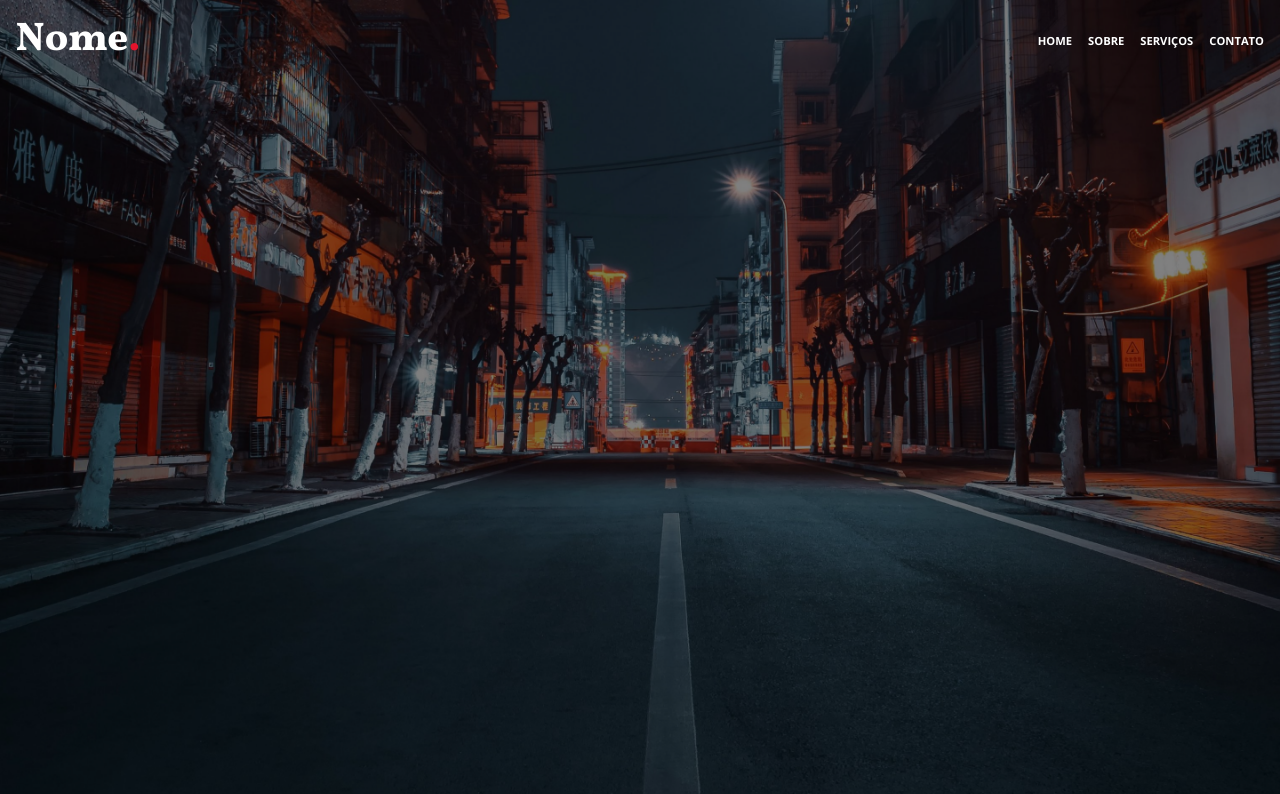
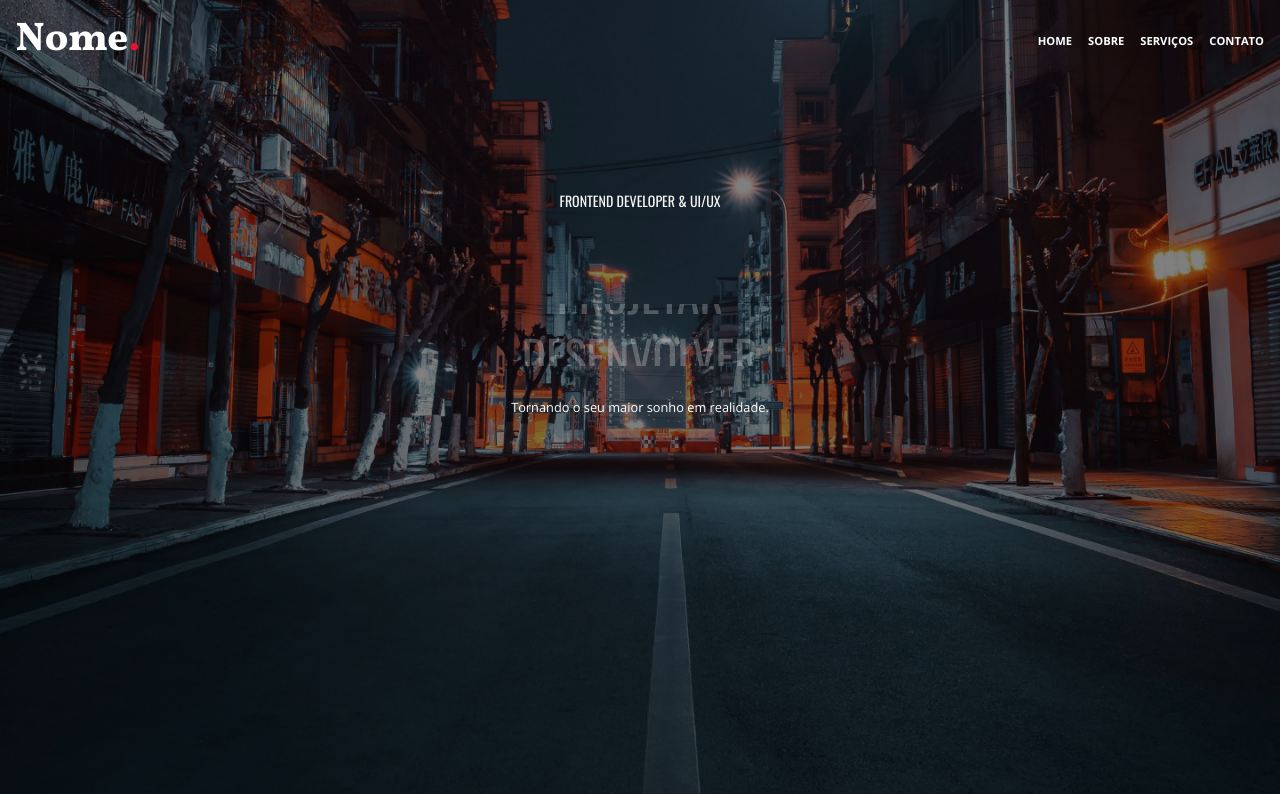
Before and after one commit to Kellbber/landing-one, a React (Vite) app: page / in a window 1280 px wide. Shown: the top 794 px of the page. Built offline with nearby package versions, Linux system fonts and the light colour scheme.

Commit message:
feat(dashboard): implemented first step style

```diff
--- a/src/assets/styles/constants.tsx
+++ b/src/assets/styles/constants.tsx
@@ -2,5 +2,7 @@ export const constants = {
 
     logoFontFamily: "Vollkorn",
 
-    menuFontFamily: "Open Sans"
+    menuFontFamily: "Open Sans",
+
+    textTopFontFamily:"Oswald"
 }
--- a/src/pages/Dashboard/index.tsx
+++ b/src/pages/Dashboard/index.tsx
@@ -1,31 +1,47 @@
-import React from 'react'
-import Header from '../../components/Header';
-import * as S from './style'
-import {useState, useEffect} from 'react'
+import React from "react";
+import Header from "../../components/Header";
+import * as S from "./style";
+import { useState, useEffect } from "react";
 
 const Dashboard = () => {
-
   const [color, setColor] = useState<boolean>(false);
-  const changeBackground = ()=>{
-    if(window.scrollY>10){
-      setColor(true)
-    }else{
-      setColor(false)
+  const changeBackground = () => {
+    if (window.scrollY > 10) {
+      setColor(true);
+    } else {
+      setColor(false);
     }
-  }
-  window.addEventListener('scroll', changeBackground);
+  };
+  window.addEventListener("scroll", changeBackground);
 
   return (
-
     <S.background>
       <S.imgTop>
-      <Header action={color}/>
+        <Header action={color} />
+        <S.topText>
+          <p>FRONTEND DEVELOPER & UI/UX</p>
+        </S.topText>
+        <S.textRotate>
+          <S.textContainer>
+            <S.textline>
+              <S.textFirst>CRIAR</S.textFirst>
+              <S.textFirst>INOVAR</S.textFirst>
+              <S.textFirst>ORGANIZAR</S.textFirst>
+            <S.textFirst>PROJETAR</S.textFirst>
+              <S.textFirst>DESENVOLVER</S.textFirst>
+              <S.textFirst>REALIZAR</S.textFirst>
+              <S.textFirst>ENCANTAR</S.textFirst>
+            </S.textline>
+          </S.textContainer>
+        </S.textRotate>
+       <S.textFinal>
+       Tornando o seu maior sonho em realidade.
+       </S.textFinal>
       </S.imgTop>
-    <S.imgTop>
 
-    </S.imgTop>
+      <S.imgTop></S.imgTop>
     </S.background>
-  )
-}
+  );
+};
 
 export default Dashboard;
--- a/src/pages/Dashboard/style.ts
+++ b/src/pages/Dashboard/style.ts
@@ -14,13 +14,118 @@ ${({theme})=>css`
 export const imgTop = styled.div`
 display: flex;
 width: 100%;
+flex-direction: column;
 background: url(${backgroundImage});
 background-size: cover;
 background-position: center;
 background-repeat: no-repeat;
 height: 100vh;
-
-
-
+align-items: center;
 
 `
+export const topText = styled.div`
+${({theme})=>css`
+display: flex;
+width: 100%;
+align-items: center;
+justify-content: space-around;
+flex-direction: column;
+
+height: 50vh;
+p{
+    font-family: ${theme.constants.textTopFontFamily};
+    font-size: 14px;
+    color: whitesmoke;
+}
+`}
+`
+
+export const textRotate = styled.div`
+${({theme})=>css`
+display: flex;
+  flex-direction: column;
+  margin-top: -6rem;
+`}
+
+`
+export const textContainer = styled.div`
+  display: flex;
+  overflow: hidden;
+  height: calc(56px + (64 - 56) * ((100vw - 320px) / (1600 - 320)));
+
+`
+export const textline = styled.div`
+  transition: all 0.7s cubic-bezier(.92,.01,.28,.92);
+  animation:
+    text-swiper 9s infinite,
+    text-swiper-blur 9s infinite;
+    @keyframes text-swiper {
+  0% {
+    transform: translateY(calc(0 * (56px + (64 - 56) * ((100vw - 320px) / (1600 - 320)))));
+  }
+  20% {
+    transform: translateY(calc(-1 * (56px + (64 - 56) * ((100vw - 320px) / (1600 - 320)))));
+  }
+  40% {
+    transform: translateY(calc(-2 * (56px + (64 - 56) * ((100vw - 320px) / (1600 - 320)))));
+  }
+  60% {
+    transform: translateY(calc(-3 * (56px + (64 - 56) * ((100vw - 320px) / (1600 - 320)))));
+  }
+  70% {
+    transform: translateY(calc(-4 * (56px + (64 - 56) * ((100vw - 320px) / (1600 - 320)))));
+  }
+  85% {
+    transform: translateY(calc(-5 * (56px + (64 - 56) * ((100vw - 320px) / (1600 - 320)))));
+  }
+  90% {
+    transform: translateY(calc(-6 * (56px + (64 - 56) * ((100vw - 320px) / (1600 - 320)))));
+  }
+  100% {
+    transform: translateY(calc(-6 * (56px + (64 - 56) * ((100vw - 320px) / (1600 - 320)))));
+  }
+}
+
+@keyframes text-swiper-blur {
+  0% { opacity: 1; }
+  10% { opacity: .2; }
+  20% { opacity: 1; }
+  30% { opacity: .2; }
+  40% { opacity: 1; }
+  50% { opacity: .2; }
+  60% { opacity: 1; }
+  65% { opacity: .2; }
+  70% { opacity: 1; }
+  80% { opacity: .2; }
+  85% { opacity: 1; }
+  90% { opacity: .2; }
+  100% {  opacity: 1; }
+}
+`
+export const textFirst = styled.p`
+${({theme})=>css`
+font-size: calc(40px + (48 - 40) * ((100vw - 320px) / (1600 - 320)));
+  line-height: calc(48px + (56 - 48) * ((100vw - 320px) / (1600 - 320)));
+text-align: center;
+margin-bottom:.5rem;
+  padding: 0;
+  color: ${theme.colors.primaryColor};
+  font-family: ${theme.constants.textTopFontFamily};
+`}
+`
+
+export const textFinal = styled.p`
+${({theme})=>css`
+display: flex;
+width: 100%;
+align-items: center;
+text-align: center;
+justify-content: center;
+margin-top: 2rem;
+font-family: ${theme.constants.menuFontFamily};
+font-weight: 400;
+color: ${theme.colors.primaryColor};
+font-size: .8rem;
+`}
+
+`
```
